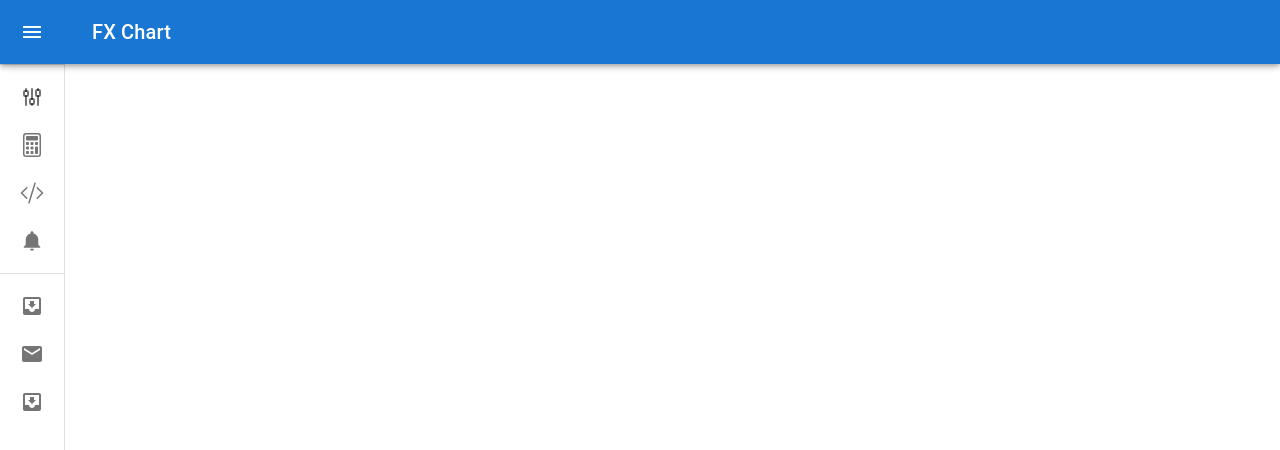
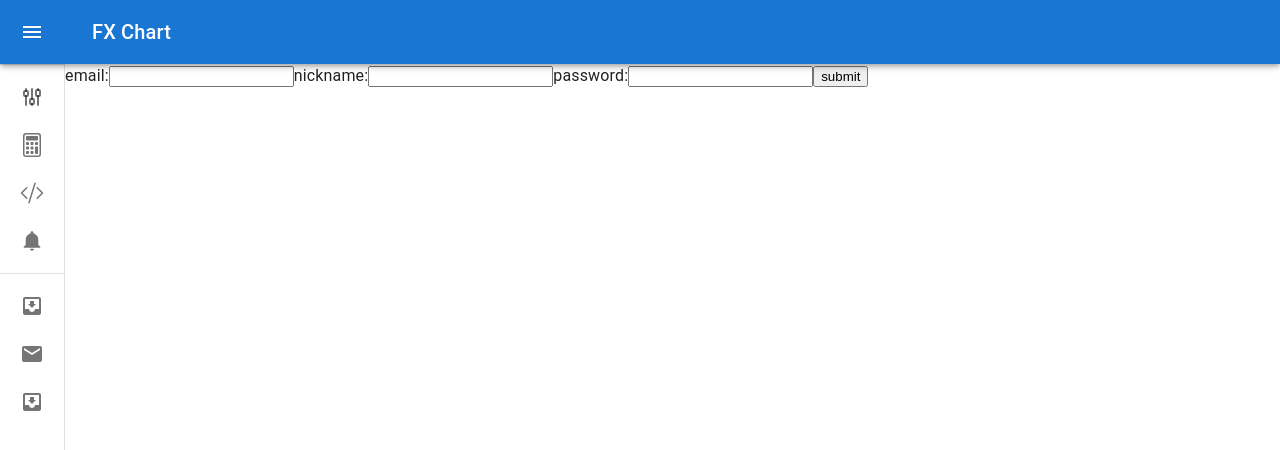
Before and after one commit to rych-hysh/amateras_frontend, a React (Create React App) app: page /signup in a window 1280 px wide. Shown: the top 450 px of the page. Built offline with nearby package versions, Linux system fonts and the light colour scheme; no server answers; what aws-amplify would draw is missing.

Commit message:
impolements sign up

```diff
--- a/src/auth/auth-service.ts
+++ b/src/auth/auth-service.ts
@@ -20,6 +20,7 @@
 		Auth.signIn(email, password).then(()=>{
 			this.currentSession.isLoading = false;
 			this.currentSession.isAuthorized = true;
+			Auth.currentSession().then(res => alert(res));
 		})
 	}
 
--- /dev/null
+++ b/src/auth/confirm-sign-up/confirm-sign-up.tsx
@@ -0,0 +1,44 @@
+import { Auth } from "aws-amplify";
+import { useState } from "react";
+
+export function ConfirmSignUp() {
+	const [email, setEmail] = useState("");
+	const [code, setCode] = useState("");
+
+	const handleChangeEmail = (event: any) => {
+		setEmail(event.target.value);
+	}
+
+	const handleChangeCode = (event: any) => {
+		setCode(event.target.value);
+	}
+
+	const confirmSignUp = async (event: any) => {
+		event.preventDefault();
+		try{
+			const result = await Auth.confirmSignUp(email, code);
+			console.log(result);
+			const ses = await Auth.currentSession();
+			console.log(ses);
+		}catch(error: any){
+			console.log(error);
+			alert(error.message);
+		}
+	}
+
+	return (
+		<>
+			<form onSubmit={confirmSignUp}>
+				<label>
+					email:
+					<input type="text" value={email} onChange={handleChangeEmail} />
+				</label>
+				<label>
+					code:
+					<input type="code" value={code} onChange={handleChangeCode} />
+				</label>
+				<input type="submit" value="submit" />
+			</form>
+		</>
+	);
+}
--- a/src/auth/sign-in/sign-in.tsx
+++ b/src/auth/sign-in/sign-in.tsx
@@ -1,6 +1,7 @@
 import { Auth } from "aws-amplify"
 import { useState } from "react";
 import { AuthService } from "../auth-service";
+import { initAuth } from "../config/auth";
 
 export function SignIn(){
 	const [email, setEmail] = useState("");
@@ -20,6 +21,9 @@
 		try{
 			const result = await Auth.signIn(email, password);
 			console.log(result);
+			// initAuth();
+			const ses = await Auth.currentSession();
+			console.log(ses);
 		}catch(error: any){
 			console.log(error);
 			alert(error.message);
--- a/src/auth/sign-up/sign-up.tsx
+++ b/src/auth/sign-up/sign-up.tsx
@@ -1,7 +1,58 @@
-export function SignUp(){
+import { Auth } from "aws-amplify";
+import { useState } from "react";
+
+export function SignUp() {
+	const [email, setEmail] = useState("");
+	const [password, setPassword] = useState("");
+	const [nickname, setNickname] = useState("");
+
+	const handleChangeEmail = (event: any) => {
+		setEmail(event.target.value);
+	}
+
+	const handleChangePassword = (event: any) => {
+		setPassword(event.target.value);
+	}
+
+	const handleChangeNickname = (event: any) => {
+		setNickname(event.target.value);
+	}
+
+	const signUp = async (event: any) => {
+		event.preventDefault();
+		try{
+			const result = await Auth.signUp({
+				username: nickname,
+				password: password,
+				attributes: {
+					email: email,
+					nickname: nickname
+				}
+			});
+			console.log(result);
+		}catch(error: any){
+			console.log(error);
+			alert(error.message);
+		}
+	}
+
 	return (
 		<>
-
+			<form onSubmit={signUp}>
+				<label>
+					email:
+					<input type="text" value={email} onChange={handleChangeEmail} />
+				</label>
+				<label>
+					nickname:
+					<input type="text" value={nickname} onChange={handleChangeNickname} />
+				</label>
+				<label>
+					password:
+					<input type="password" value={password} onChange={handleChangePassword} />
+				</label>
+				<input type="submit" value="submit" />
+			</form>
 		</>
 	);
 }
--- a/src/components/main-content/main-content.tsx
+++ b/src/components/main-content/main-content.tsx
@@ -9,6 +9,8 @@
 import { GridTest2 } from '../grid-template/grid2';
 import { Landing } from "../landing/landing";
 import { SignIn } from "../../auth/sign-in/sign-in";
+import { SignUp } from "../../auth/sign-up/sign-up";
+import { ConfirmSignUp } from "../../auth/confirm-sign-up/confirm-sign-up";
 
 export function MainContent() {
 	return (
@@ -23,6 +25,8 @@
 					<Route path='/grid' element={<GridTest />} />
 					<Route path='/grid2' element={<GridTest2 />} />
 					<Route path="/signin" element={<SignIn />} />
+					<Route path="/signup" element={<SignUp />} />
+					<Route path="/cofirmsignup" element={<ConfirmSignUp />} />
 				</Routes>
 		</>
 	);
```
